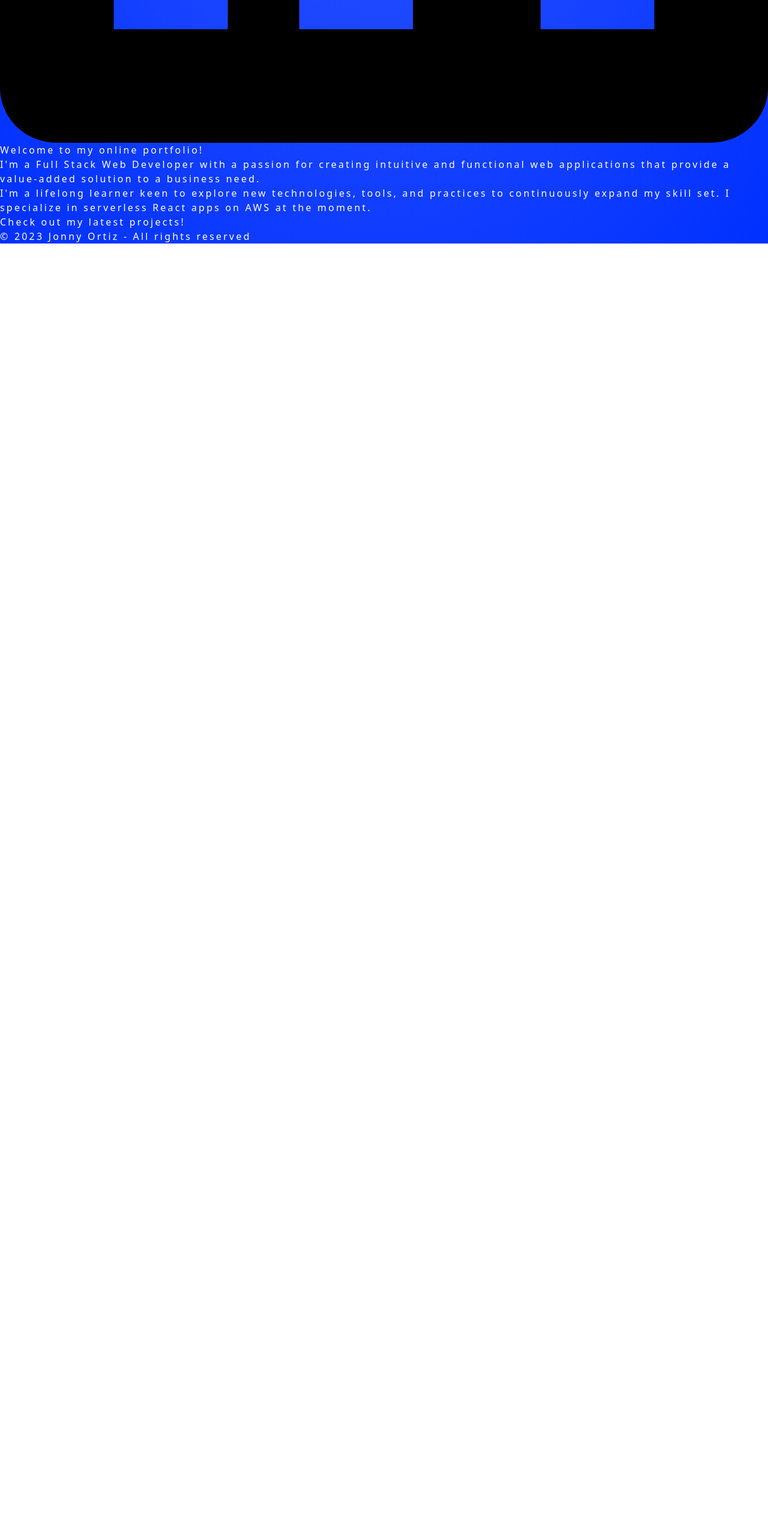
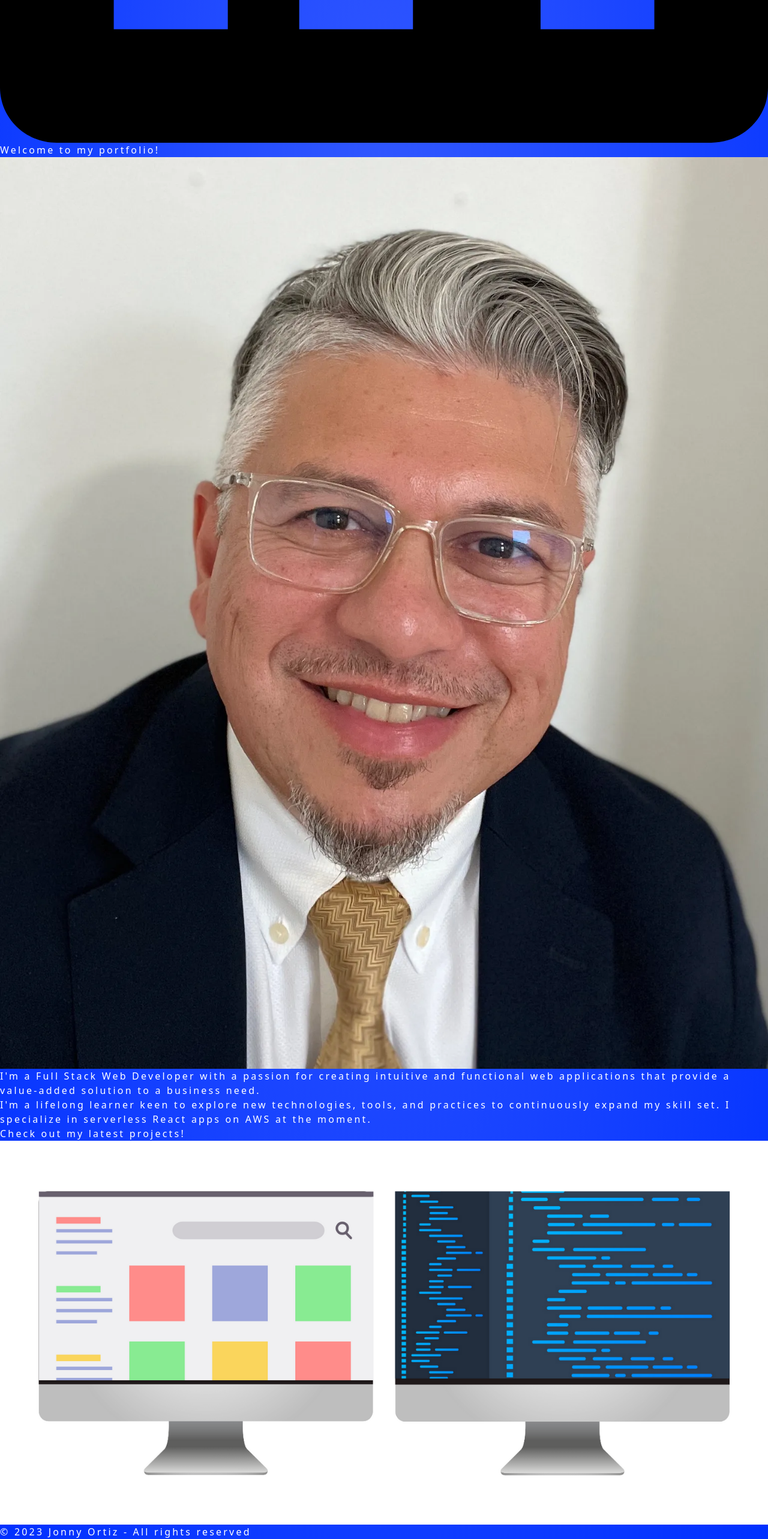
Before and after one commit to MrJonnyOrtiz/myPortfolio-React, a React (Vite) app: page /home in a window 1280 px wide. Shown: the part 1536-4102 px from the top of the page at 60% size. Before the commit the page ends 1942 px from the top, so only its background shows below. Built offline with nearby package versions, Linux system fonts and the light colour scheme.

Commit message:
added fullstack image

```diff
--- a/src/components/Bio.jsx
+++ b/src/components/Bio.jsx
@@ -1,6 +1,13 @@
 import { Link } from 'react-router-dom';
+import headshot from '../assets/headshot.smallerSize.webp';
+
 export default function Bio() {
   return (
+    <>
+      <img
+        src={headshot}
+        className="mx-auto h-auto w-1/2 rounded-xl sm:hidden"
+      />
       <ul className="grid gap-8 text-xl md:text-2xl lg:text-4xl">
         <li className="mx-auto max-w-prose">
           I&apos;m a Full Stack Web Developer with a passion for creating
@@ -8,8 +15,8 @@ export default function Bio() {
           solution to a business need.
         </li>
         <li className="mx-auto max-w-prose">
-        I&apos;m a lifelong learner keen to explore new technologies, tools, and
-        practices to continuously expand my skill set. I specialize in
+          I&apos;m a lifelong learner keen to explore new technologies, tools,
+          and practices to continuously expand my skill set. I specialize in
           serverless React apps on AWS at the moment.
         </li>
         <li>
@@ -20,5 +27,6 @@ export default function Bio() {
           </Link>
         </li>
       </ul>
+    </>
   );
 }
--- a/src/pages/Home.jsx
+++ b/src/pages/Home.jsx
@@ -12,10 +12,14 @@ function Home() {
   return (
     <div className="grid gap-8 text-center">
       <h1 className="text-3xl md:text-5xl lg:text-7xl">
-        Welcome to my online portfolio!
+        Welcome to my portfolio!
       </h1>
       <Bio />
       {/* <Carousel slides={projects} /> */}
+      <img
+        src="/fullStackVisual.png"
+        className="mx-auto hidden h-auto w-full rounded-xl sm:block sm:w-full md:w-3/4 lg:w-1/2"
+      />
     </div>
   );
 }
```
Also changed, not shown: public/fullStackVisual.png (added). Lines whose indentation alone changed are shown as unchanged.
